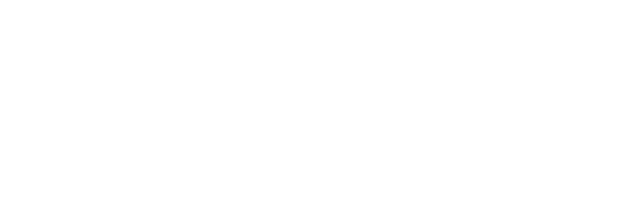
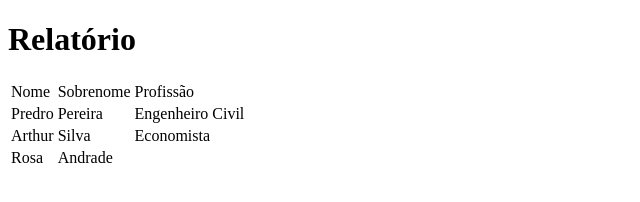
Before and after one commit to lari-ms/LingMarc, a plain HTML site: page LinguagensMarcacao20242/index.html in a window 1280 px wide. Shown: the whole page, without its empty margins (0-640 px from the left). Drawn offline with Linux system fonts and the light colour scheme.

Commit message:
criei pasta exerc2

```diff
--- a/LinguagensMarcacao20242/index.html
+++ b/LinguagensMarcacao20242/index.html
@@ -6,6 +6,34 @@
     <title>Document</title>
 </head>
 <body>
+<h1>Relatório</h1>
 
+    <table>
+        <tr>
+            <td>Nome</td>
+            <td>Sobrenome</td>
+            <td>Profissão</td>
+        </tr>
+
+        <tr>
+            <td>Predro</td>
+            <td>Pereira</td>
+            <td>Engenheiro Civil</td>
+        </tr>
+
+        <tr>
+            <td>Arthur</td>
+            <td>Silva</td>
+            <td>Economista</td>
+        </tr>
+
+        <tr>
+            <td>Rosa</td>
+            <td>Andrade</td>
+
+        </tr>
+
+
+    </table>
 </body>
 </html>
```
